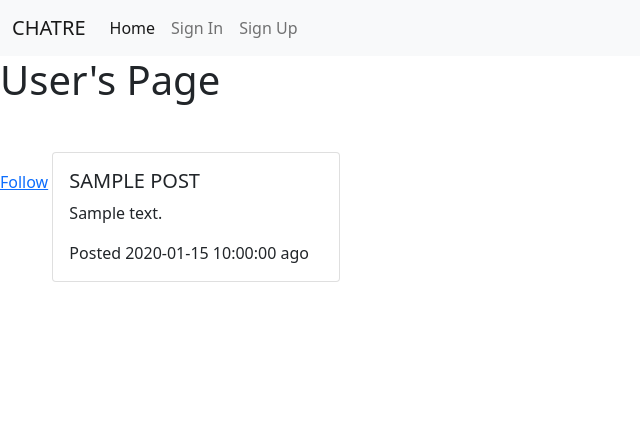
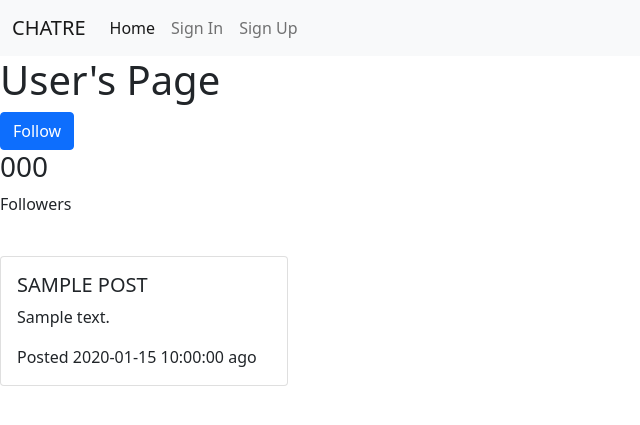
Before and after one commit to slakr-tech/slakr, a Flask app: template templates/other_user.html in a window 1280 px wide. Shown: the top 425 px of the page, without its empty margins (0-640 px from the left). Run offline with Flask 2, Linux system fonts and the light colour scheme; the template is opened without the code that fills it: most values are stand-ins (such as "Sample title", 1, 10 or a date in 2020).

Commit message:
number of followers

```diff
--- a/templates/other_user.html
+++ b/templates/other_user.html
@@ -9,10 +9,23 @@
 <h1>{{ other_user.fullname.title() }}'s Page</h1>
 
 {% if not follows %}
-<a href="{{ url_for('follow.follow_user', following=other_user.id, user=other_user.username, **request.args) }}">Follow</a>
+<a class="btn btn-primary btn-block" href="{{ url_for('follow.follow_user', following=other_user.id, user=other_user.username, **request.args) }}">
+    Follow
+</a>
+
 {% else %}
-<a href="{{ url_for('follow.unfollow_user', following=other_user.id, user=other_user.username, **request.args) }}">Unfollow</a>
+<a class="btn btn-danger btn-block"  href="{{ url_for('follow.unfollow_user', following=other_user.id, user=other_user.username, **request.args) }}">
+    Unfollow
+</a>
 {% endif %}
+
+<h3>{{ other_user.number_of_followers }}</h3>
+{% if other_user.number_of_followers != 1 %}
+    Followers
+{% else %}
+    Follower
+{% endif %}
+<br>
 
 <div class="posts">
 {% for post in other_user.posts[::-1] %}
```
Also changed, not shown: blueprints/follow/follow_database.py (+3 -12 lines), user.py (+12 -9 lines), blueprints/other_users/other_user.py (line endings or trailing spaces).
